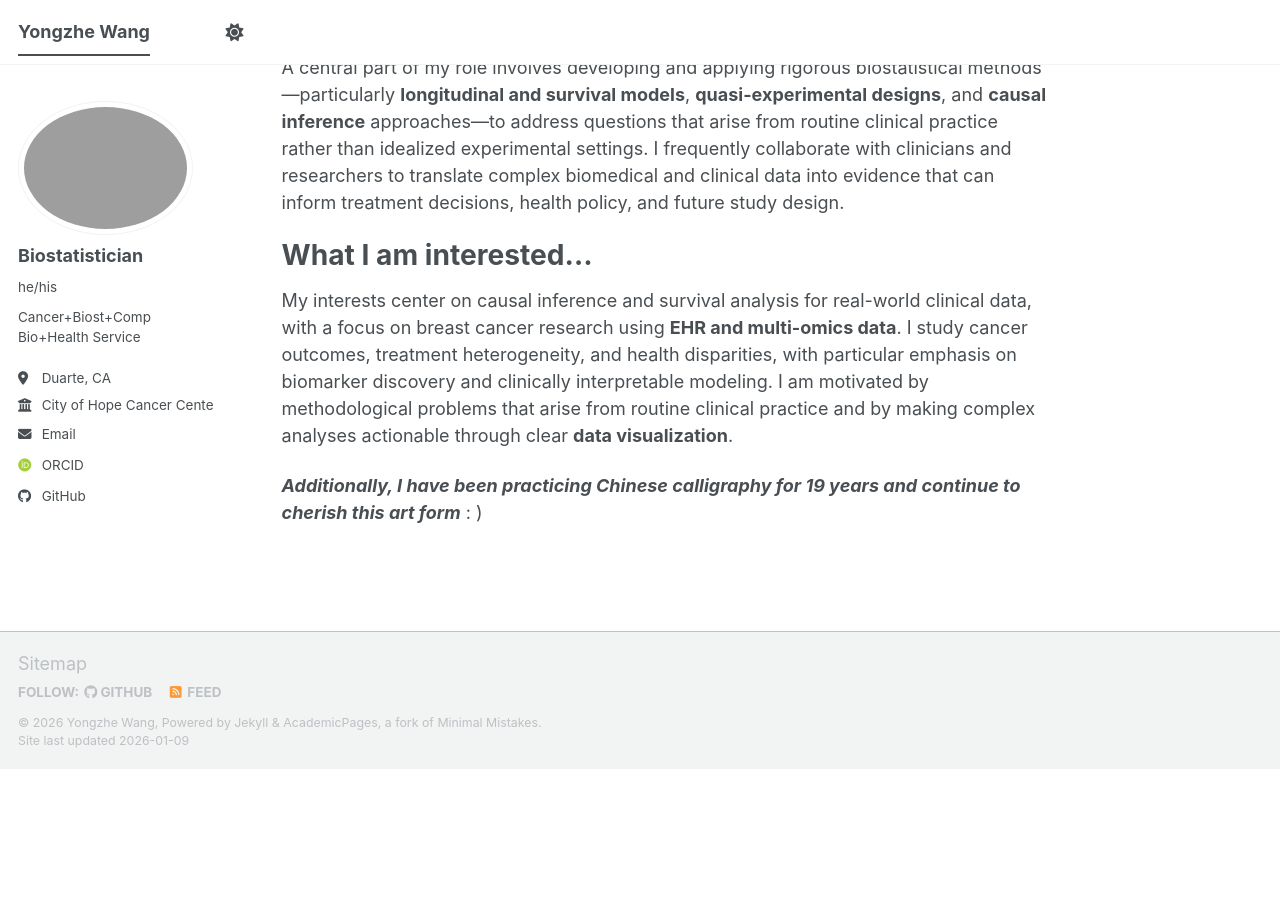
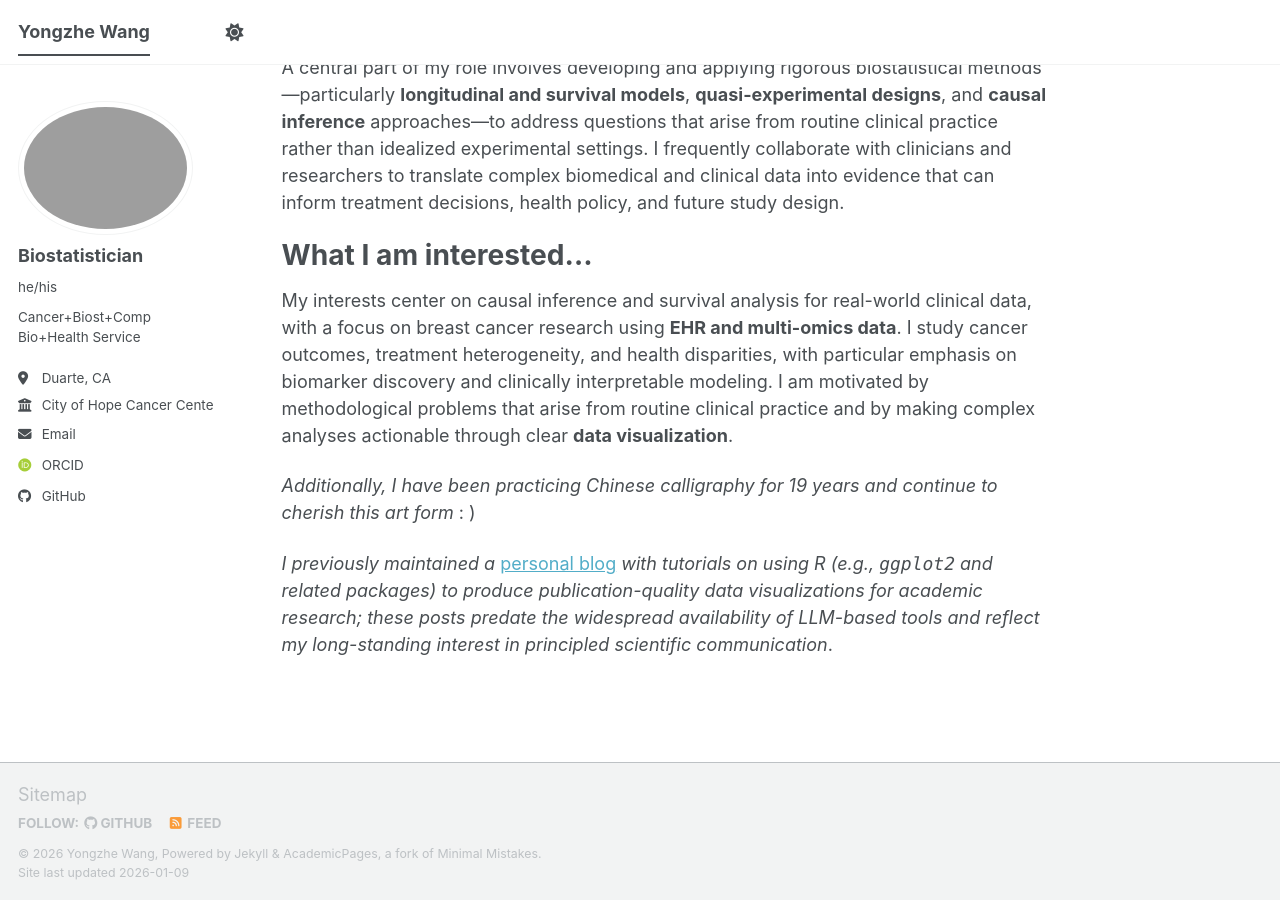
Before and after one commit to YzwIsALaity/yonwang, a Jekyll site: the page built from _pages/about.md, in a window 1280 px wide and 900 px high, scrolled down 508 px. Built offline with Jekyll 4.4.1, drawn with Linux system fonts in a browser that asks for light colours; some web fonts are replaced; a script bundle is joined from its source files by our own code; library files that are not in the unit come from our copies; before the commit the page ends 1277 px from its top, so only the background shows below that.

Commit message:
Update about.md

```diff
--- a/_pages/about.md
+++ b/_pages/about.md
@@ -19,4 +19,6 @@ What I am interested...
 ======
 My interests center on causal inference and survival analysis for real-world clinical data, with a focus on breast cancer research using __EHR and multi-omics data__. I study cancer outcomes, treatment heterogeneity, and health disparities, with particular emphasis on biomarker discovery and clinically interpretable modeling. I am motivated by methodological problems that arise from routine clinical practice and by making complex analyses actionable through clear __data visualization__.
 
-___Additionally, I have been practicing Chinese calligraphy for 19 years and continue to cherish this art form___ : )
+_Additionally, I have been practicing Chinese calligraphy for 19 years and continue to cherish this art form_ : )
+
+_I previously maintained a_ [personal blog](https://yzwisalaity.github.io/) _with tutorials on using R (e.g., `ggplot2` and related packages) to produce publication-quality data visualizations for academic research; these posts predate the widespread availability of LLM-based tools and reflect my long-standing interest in principled scientific communication_.
```
